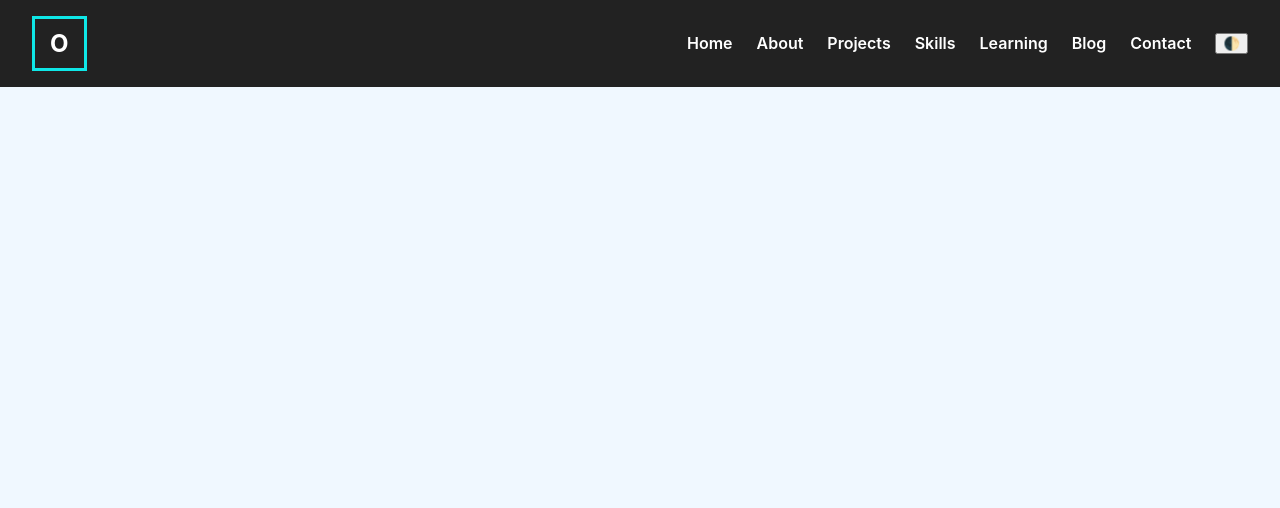
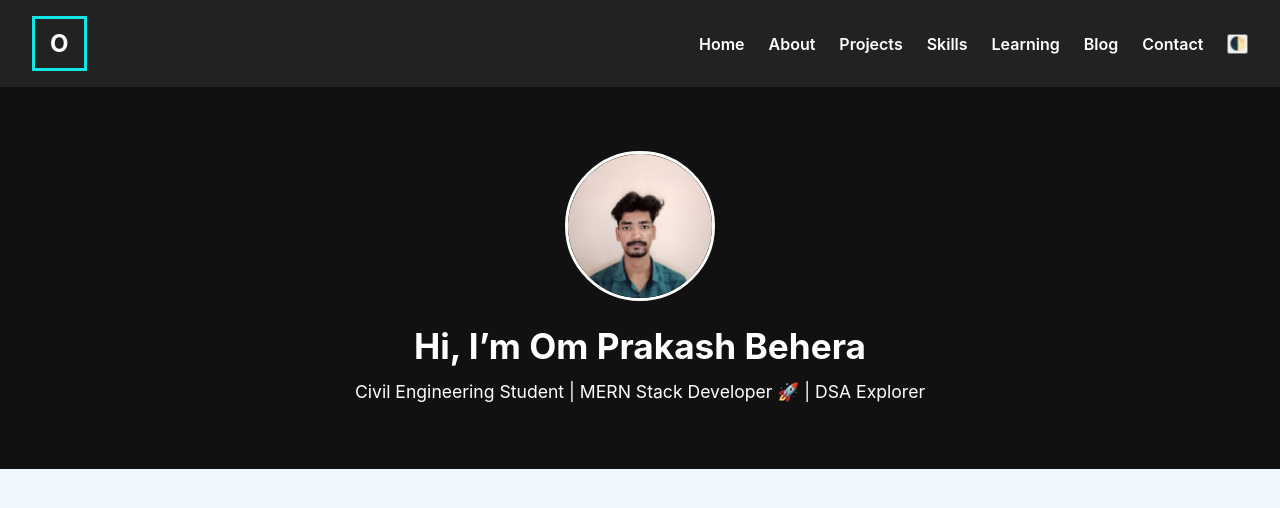
Before and after one commit to omprakash171/portfolio, a React (Create React App) app: page / in a window 1280 px wide. Shown: the top 508 px of the page. Built offline with nearby package versions, Linux system fonts and the light colour scheme.

Commit message:
added the hero section

```diff
--- a/src/App.js
+++ b/src/App.js
@@ -1,10 +1,12 @@
 import Navbar from './components/Navbar';
+import Hero from './components/Hero'
 import './App.css';
 
 const App = () => {
   return (
     <div className='app-container'>
       <Navbar />
+      <Hero />
     </div>
   )
 }
--- /dev/null
+++ b/src/components/Hero/index.css
@@ -0,0 +1,53 @@
+/* Reset */
+* {
+  margin: 0;
+  padding: 0;
+  box-sizing: border-box;
+}
+
+.hero {
+  display: flex;
+  flex-direction: column;
+  align-items: center;
+  justify-content: center;
+  text-align: center;
+  padding: 4rem 1rem;
+  background-color: #111; /* Simple dark background */
+  color: #fff;
+}
+
+/* Profile Image */
+.hero-img {
+  width: 150px;
+  height: 150px;
+  border-radius: 50%;
+  object-fit: cover;
+  border: 3px solid #fff;
+  margin-bottom: 1.5rem;
+}
+
+/* Title */
+.hero-title {
+  font-size: 2.2rem;
+  font-weight: bold;
+  margin-bottom: 0.75rem;
+}
+
+/* Subtitle */
+.subtitle {
+  font-size: 1.1rem;
+  max-width: 600px;
+  line-height: 1.5;
+}
+
+/* Responsive */
+@media (max-width: 768px) {
+  .hero-title {
+    font-size: 1.8rem;
+  }
+
+  .subtitle {
+    font-size: 1rem;
+    padding: 0 0.5rem;
+  }
+}
--- /dev/null
+++ b/src/components/Hero/index.js
@@ -0,0 +1,18 @@
+import { Component } from "react";
+import "./index.css";
+
+class Hero extends Component {
+  render() {
+    return (
+      <header className="hero">
+        <img src="/my_image.jpg" alt="Om Prakash Behera" className="hero-img" />
+        <h1 className="hero-title">Hi, I’m Om Prakash Behera</h1>
+        <p className="subtitle">
+          Civil Engineering Student | MERN Stack Developer 🚀 | DSA Explorer
+        </p>
+      </header>
+    );
+  }
+}
+
+export default Hero;
```
Also changed, not shown: public/my_image.jpg (added), src/components/Hero/my_image.jpg (added).
